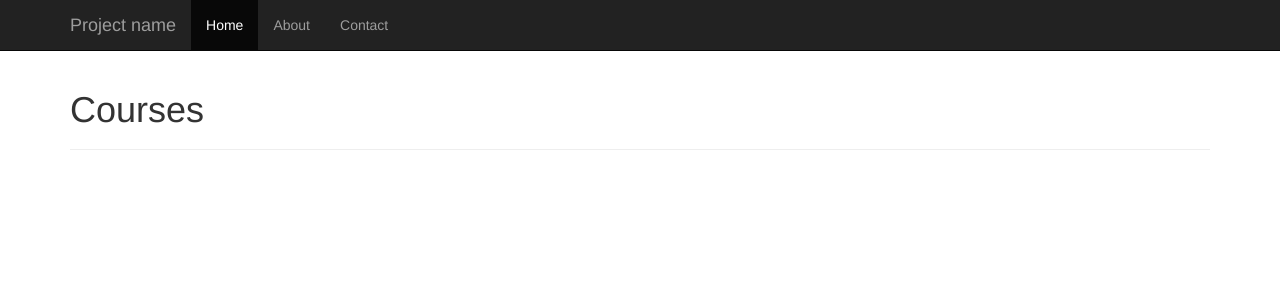
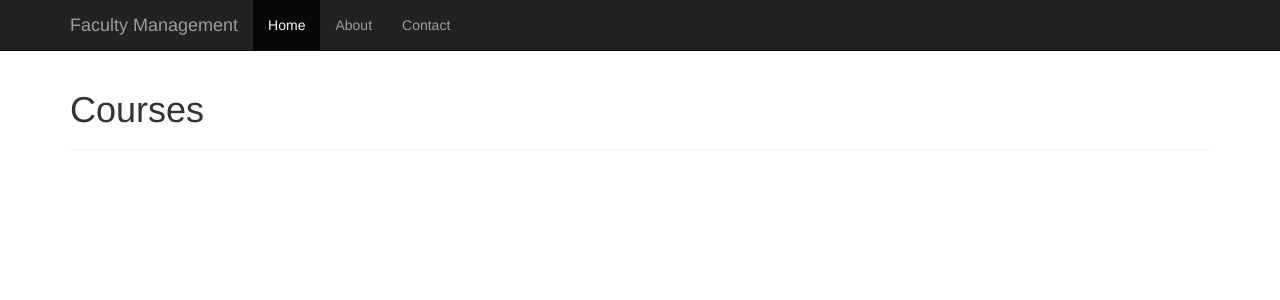
Before and after one commit to alexmerser/faculty-management, a Django app: page /courses/ in a window 1280 px wide. Shown: the top 300 px of the page. Run offline with Django 3.2, Linux system fonts and the light colour scheme; data that the repository does not hold is empty; some libraries are stand-ins or nearby versions.

Commit message:
Project name changed

```diff
--- a/templates/base.html
+++ b/templates/base.html
@@ -18,7 +18,7 @@
             <span class="icon-bar"></span>
             <span class="icon-bar"></span>
           </button>
-          <a class="navbar-brand" href="#">Project name</a>
+          <a class="navbar-brand" href="#">Faculty Management</a>
         </div>
         <div id="navbar" class="collapse navbar-collapse">
           <ul class="nav navbar-nav">
```
